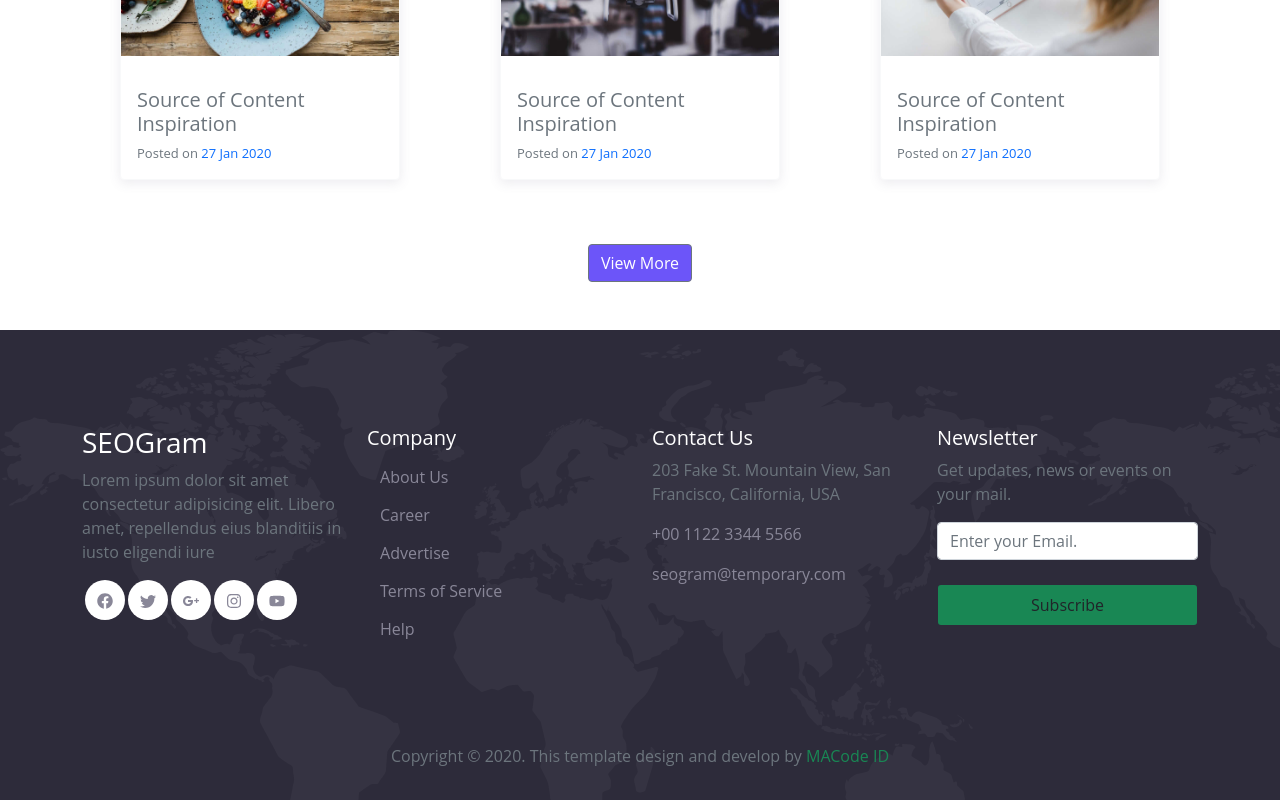
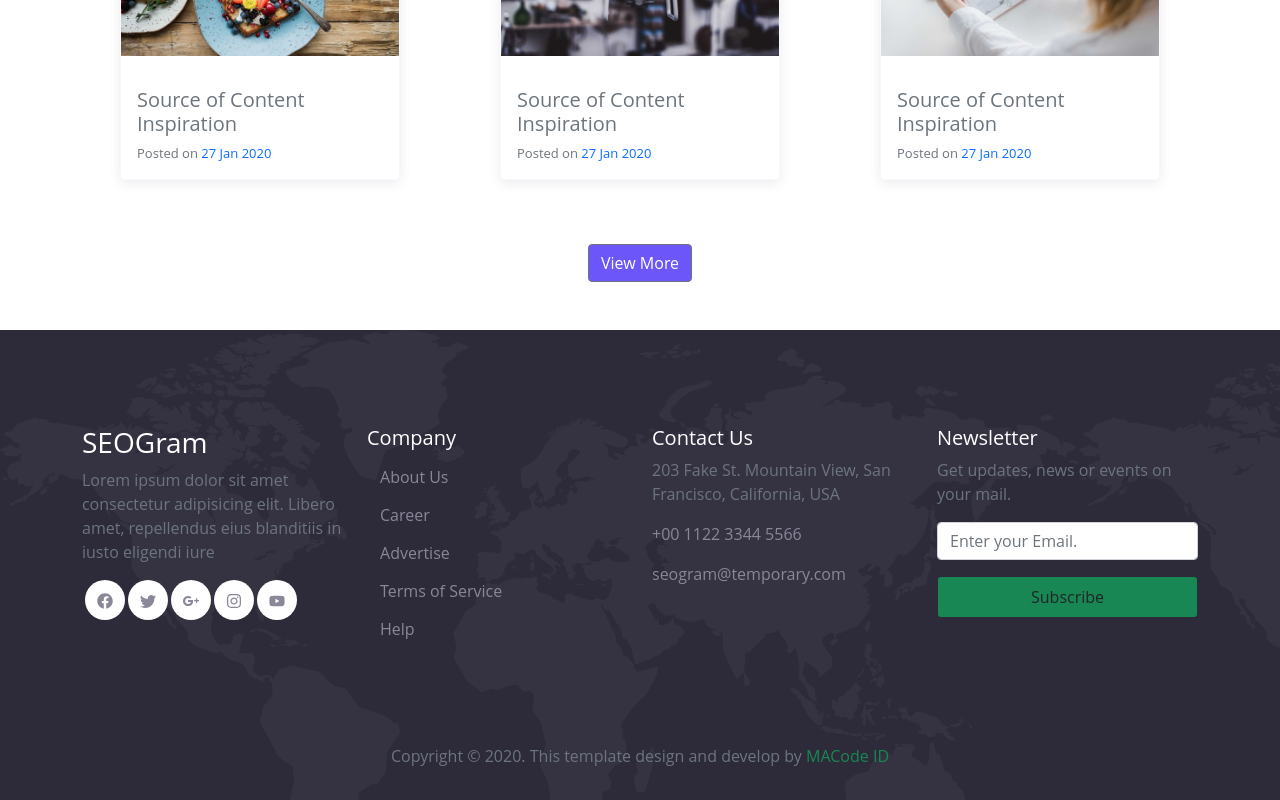
Before and after one commit to IbrahimO123/seogram-template, a React (Create React App) app in the folder seogram/: page / in a window 1280 px wide. Shown: the part 4537-5337 px from the top of the page. Built offline with nearby package versions, Linux system fonts and the light colour scheme.

Commit message:
still working on the form at the footer

```diff
--- a/seogram/src/html/Parts/Footer.js
+++ b/seogram/src/html/Parts/Footer.js
@@ -55,8 +55,8 @@ function Footer() {
                     <h5>Newsletter</h5>
                     <p className="text-muted" >Get updates, news or events on your mail.</p>
                     <form action="##" method='post' >
-                    <p><input className="input form-control" placeholder="Enter your Email." type="text" name="newsletter" ></input></p>
-                    <p><button className="btn py-2 form-control mt-2 bg-success" type='submit' >Subscribe</button></p>
+                    <p><input className="input form-control gap-1" placeholder="Enter your Email." type="text" name="newsletter" ></input></p>
+                    <p><button className="btn py-2 form-control bg-success" type='submit' >Subscribe</button></p>
                     </form>
                     </div>
                </div>
```
